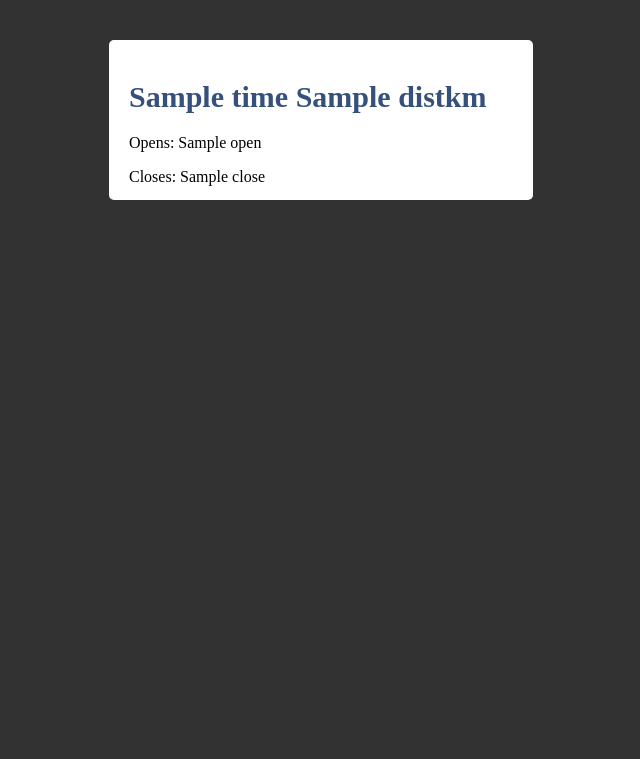
After one commit to SamuelLundquist/CIS322-Mongo, a Flask app: template DockerMongo/templates/display.html in a window 1280 px wide. The commit adds this page. Shown: the top 759 px of the page, without its empty margins (327-967 px from the left). Run offline with Flask 2, Linux system fonts and the light colour scheme; the template is opened without the code that fills it: most values are stand-ins (such as "Sample title", 1, 10 or a date in 2020).

Commit message:
version 0.85.0

```diff
--- a/DockerMongo/docker-compose.yml
+++ b/DockerMongo/docker-compose.yml
@@ -4,7 +4,7 @@ web:
   ports:
     - "5000:5000"
   volumes:
-    - .:/todo
+    - .:/brevets
   links:
     - db
 db:
--- /dev/null
+++ b/DockerMongo/static/css/display.css
@@ -0,0 +1,23 @@
+body
+{
+	width: 100%;
+	height: auto;
+	background-color: rgb(50,50,50);
+
+}
+
+.time
+{
+	width: 30%;
+	padding: 20px;
+	height: 120px;
+	margin: 40px auto;
+	background-color: white;
+	border-radius: 5px;
+}
+
+h1
+{
+	color: rgb(53, 80, 122);
+	font-size: 30px;
+}
--- /dev/null
+++ b/DockerMongo/templates/display.html
@@ -0,0 +1,22 @@
+<html>
+
+	<head>
+
+  		<title>Display Times</title>
+  		<link rel="stylesheet" href="/static/css/display.css"/>
+
+	</head>
+
+	<body>
+
+		{% for time in times %}
+		<div class='time'>
+  			<h1>{{ time.name }} {{ time.dist }}km</h1>
+  			<p>Opens: {{ time.open }}</p>
+ 			<p>Closes: {{ time.close}}</p>
+		</div>
+		{% endfor %}
+
+	</body>
+
+</html>
```
Also changed, not shown: DockerMongo/flask_brevets.py (+40 -22 lines), DockerMongo/templates/calc.html (+28 -5 lines), DockerMongo/templates/todo.html (deleted, +0 -10 lines), 1 other file.
